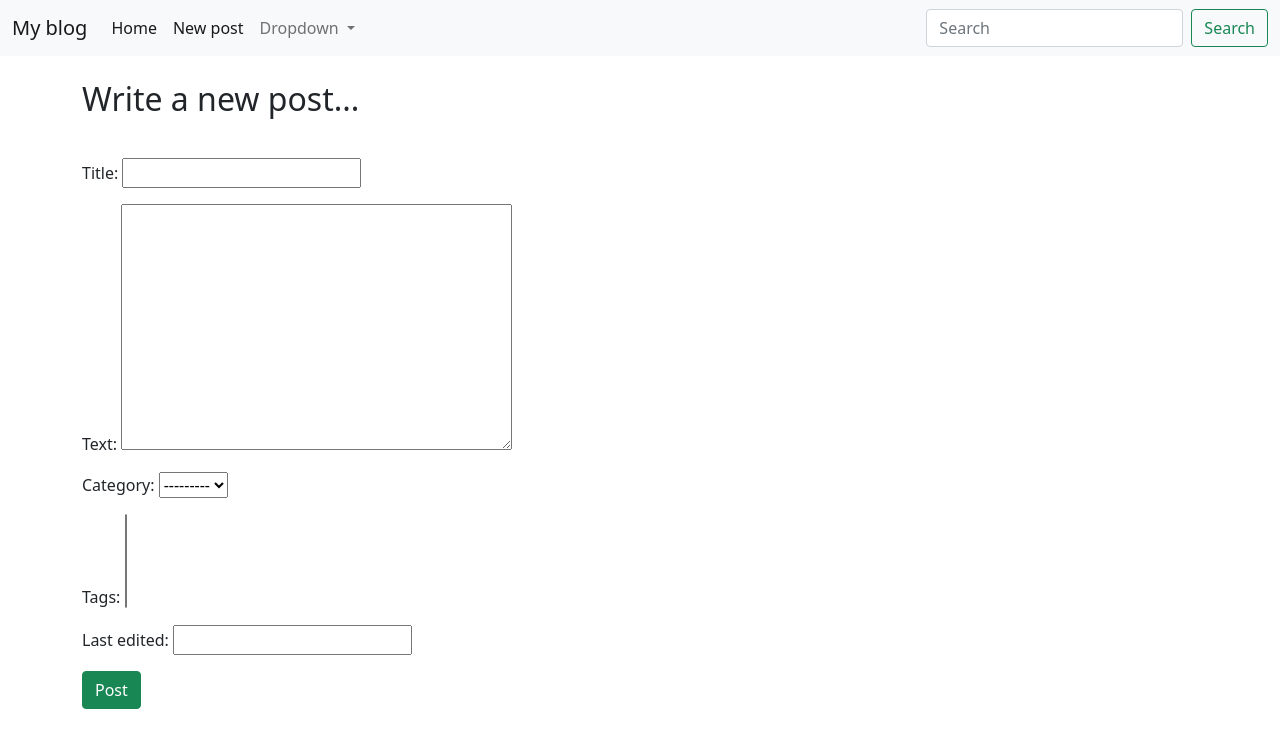
After one commit to Sir-Jude/Blog, a Django app: page /blog/new/ in a window 1280 px wide. The commit adds this page. Shown: the top 748 px of the page. Run offline with Django 5.2, Linux system fonts and the light colour scheme; data that the repository does not hold is empty.

Commit message:
Add feature to create a new post from the front-end
- Add the 'New post' button on the navbar in 'base.html'
- Create the template 'new_post.html'
- Create the view 'NewPostView' in views.py
- Link the view in 'blog' app through urls.py
- Modify Post model to include the 'get_absolute_url' method
- Improve base.html including <title> and </title>
- Modify the other templates to reflect the change

```diff
--- a/blog/models.py
+++ b/blog/models.py
@@ -3,6 +3,7 @@ import datetime
 from django.contrib import admin
 from django.contrib.auth.models import User
 from django.db import models
+from django.urls import reverse
 from django.utils import timezone
 
 import textwrap
@@ -53,6 +54,9 @@ class Post(models.Model):
         # Check if the post was published within the last 30 days.
         return now - datetime.timedelta(days=30) <= self.pub_date <= now
 
+    def get_absolute_url(self):
+        return reverse("blog:detail", args=[self.pk])
+
     def save(self, *args, **kwargs):
         # Check if the object exists (not a new post)
         if self.pk is not None:
--- a/blog/templates/blog/base.html
+++ b/blog/templates/blog/base.html
@@ -7,9 +7,10 @@
 
     <!-- Bootstrap CSS -->
     <link href="https://cdn.jsdelivr.net/npm/bootstrap@5.0.2/dist/css/bootstrap.min.css" rel="stylesheet" integrity="sha384-EVSTQN3/azprG1Anm3QDgpJLIm9Nao0Yz1ztcQTwFspd3yD65VohhpuuCOmLASjC" crossorigin="anonymous">
-
+    <title>
     {% block title %}
     {% endblock title %}
+    </title>
   </head>
   <body>
     <nav class="navbar navbar-expand-lg navbar-light bg-light">
@@ -24,7 +25,7 @@
               <a class="nav-link active" aria-current="page" href="{% url 'blog:home' %}">Home</a>
             </li>
             <li class="nav-item">
-              <a class="nav-link" href="#">Link</a>
+              <a class="nav-link active" aria-current="page" href="{% url 'blog:new_post' %}">New post</a>
             </li>
             <li class="nav-item dropdown">
               <a class="nav-link dropdown-toggle" href="#" id="navbarDropdown" role="button" data-bs-toggle="dropdown" aria-expanded="false">
--- a/blog/templates/blog/comment.html
+++ b/blog/templates/blog/comment.html
@@ -1,6 +1,6 @@
 {% extends 'blog/base.html' %}
 {% block title %}
-<title>Comment</title>
+  Comment
 {% endblock title %}
 {% block content %}
 {% endblock content %}
--- a/blog/templates/blog/detail.html
+++ b/blog/templates/blog/detail.html
@@ -1,11 +1,11 @@
 {% extends 'blog/base.html' %}
 {% block title %}
-  <title>{{ post.title }}</title>
+  {{ post.title }}
 {% endblock title %}
 {% block content %}
   <h2><strong>{{ post.title }}</strong></h2>
   <br>
   <h3>{{ post.text }}</h3>
   <br><br>
-  <a href="{% url 'blog:home' %}" class="btn btn-secondary">Back</a>
+  <a href="{% url 'blog:home' %}" class="btn btn-primary">Back</a>
 {% endblock content %}
--- a/blog/templates/blog/home.html
+++ b/blog/templates/blog/home.html
@@ -1,6 +1,6 @@
 {% extends 'blog/base.html' %}
 {% block title %}
-<title>Homepage</title>
+  Homepage
 {% endblock title %}
 {% block content %}
     <header>
--- /dev/null
+++ b/blog/templates/blog/new_post.html
@@ -0,0 +1,15 @@
+{% extends 'blog/base.html' %}
+{% block title %}
+  New post
+{% endblock title %}
+{% block content %}
+  <form method="POST">
+    {% csrf_token %}
+    <fieldset>
+      <legend><h2>Write a new post...</h2></legend>
+      <br><br>
+      {{ form.as_p }}
+    </fieldset>
+    <button type="submit" class="btn btn-success">Post</button>
+  </form>
+{% endblock content %}
--- a/blog/urls.py
+++ b/blog/urls.py
@@ -4,6 +4,7 @@ from . import views
 app_name = "blog"
 urlpatterns = [
     path("", views.HomeView.as_view(), name="home"),
-    path("<int:pk>", views.DetailView.as_view(), name="detail"),
+    path("<int:pk>/", views.DetailView.as_view(), name="detail"),
     path("<int:pk>/comment/", views.DetailView.as_view(), name="comment"),
+    path("new/", views.NewPostView.as_view(), name="new_post"),
 ]
--- a/blog/views.py
+++ b/blog/views.py
@@ -1,5 +1,5 @@
 from django.http import HttpResponseRedirect
-from django.shortcuts import get_object_or_404, render
+from django.shortcuts import get_object_or_404
 from django.urls import reverse
 from django.utils import timezone
 from django.views import generic
@@ -36,6 +36,13 @@ class DetailView(generic.DetailView):
         return Post.objects.filter(pub_date__lte=timezone.now())
 
 
+class NewPostView(generic.CreateView):
+    model = Post
+    template_name = "blog/new_post.html"
+    fields = "__all__"
+
+
+
 class CommentView(generic.DetailView):
     model = Post
     template_name = "blog/post.html"
```
Also changed, not shown: blog/migrations/0002_alter_comment_post_alter_comment_user_and_more.py (added).
